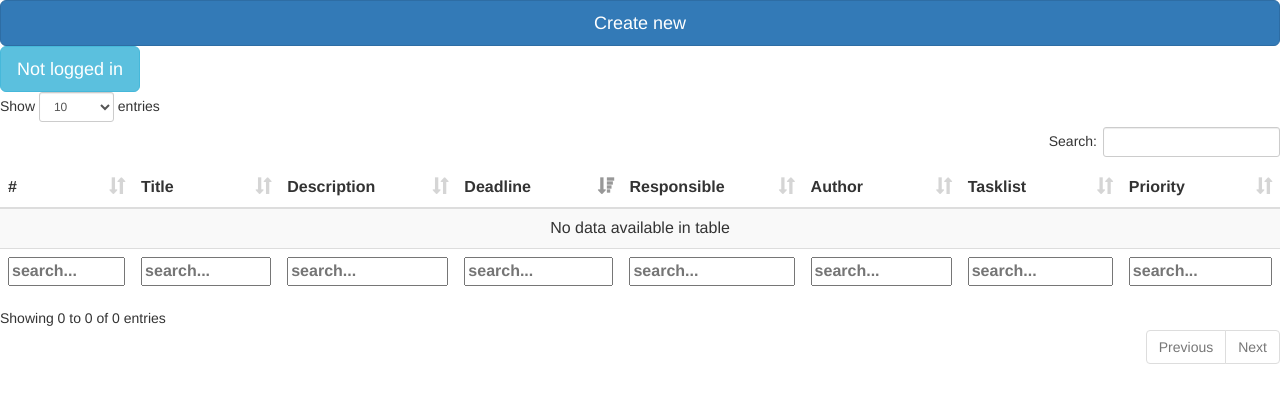
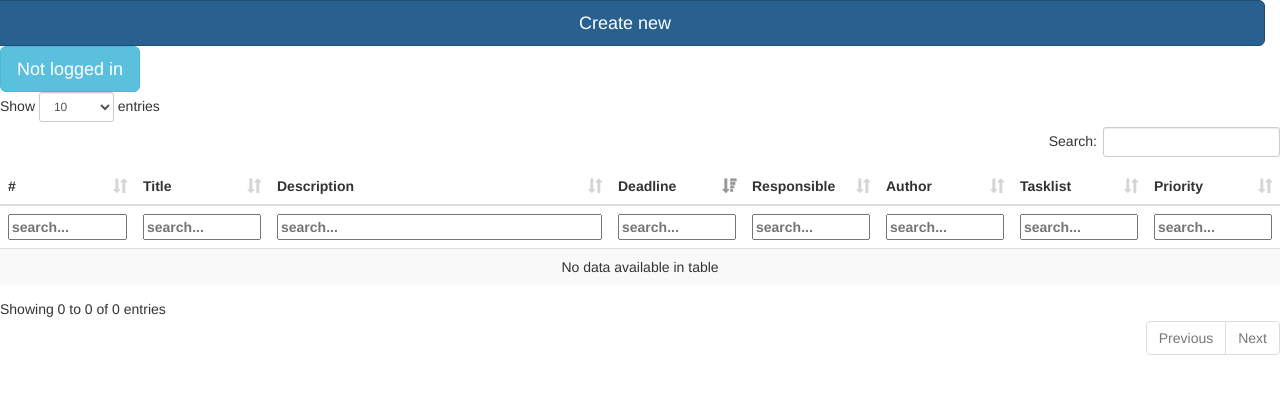
Before and after one commit to cristianmtr/tracker, a Flask app: page / in a window 1280 px wide. Shown: the top 403 px of the page. Run offline with Flask 2, Linux system fonts and the light colour scheme; data that the repository does not hold is empty; parts of the project's set-up code (start-up, migrations or seed data) failed here and were passed over; some libraries are stand-ins or nearby versions.

Commit message:
fixed the UI. columns no longer shifting width; table no longer spreading outside viewport;

```diff
--- a/static/main.css
+++ b/static/main.css
@@ -30,7 +30,55 @@
     display: block;
 }
 
-table.dataTable th,
-table.dataTable td {
-    white-space: pre-line;
+table {
+    table-layout: fixed;
 }
+
+table th,
+table td {
+    white-space: pre-wrap;
+    word-wrap: break-word;
+}
+
+.countTable table tr td:nth-child(1), thead th:nth-child(1) {
+    /*color: yellow;*/
+    width: 10%;
+    max-width: 10%;
+}
+
+.countTable table tr td:nth-child(2), thead th:nth-child(2) {
+    /*color: yellow;*/
+    width: 10%;
+    max-width: 10%;
+}
+
+.countTable table tr td:nth-child(3), thead th:nth-child(3) {
+    /*color: yellow;*/
+    width: 30%;
+    max-width: 30%;
+}
+
+.countTable table tr td:nth-child(4), thead th:nth-child(4) {
+    width: 10%;
+    max-width: 10%;
+}
+
+.countTable table tr td:nth-child(5), thead th:nth-child(5) {
+    width: 10%;
+    max-width: 10%;
+}
+
+.countTable table tr td:nth-child(6), thead th:nth-child(6) {
+   width: 10%;
+    max-width: 10%;
+}
+
+.countTable table tr td:nth-child(7), thead th:nth-child(7) {
+    width: 10%;
+    max-width: 10%;
+}
+
+.countTable table tr td:nth-child(8), thead th:nth-child(8) {
+  width: 10%;
+    max-width: 10%;
+}
--- a/static/main.js
+++ b/static/main.js
@@ -569,11 +569,6 @@
         dataSet = data['data'];
         table = $('#example').DataTable({
             "dom": 'C<"clear"><"toolbar">lfrtip',
-            scrollY: 800,
-            scrollCollapse: true,
-            fixedHeader: true,
-            responsive: true,
-            pagination: false,
             "columns": [
                 {"data": "ID"},
                 {"data": "title"},
--- a/templates/index.html
+++ b/templates/index.html
@@ -1,5 +1,7 @@
+<!DOCTYPE html>
 <html xmlns="http://www.w3.org/1999/xhtml">
 <head>
+    <meta charset="UTF-8"/>
     <title>TaskFreak - Advanced</title>
     <meta name="viewport" content="width=device-width, initial-scale=1.0">
     <!-- icon -->
@@ -11,50 +13,6 @@
     <link rel="stylesheet" type="text/css" href="static/datatables.min.css"/>
 
     <script type="text/javascript" src="static/datatables.min.js"></script>
-
-{#    <!-- jquery -->#}
-{#    <script type="text/javascript" language="javascript"#}
-{#            src="/static/thirdparty/jquery.js"></script>#}
-{##}
-{#    <!-- bootstrap css -->#}
-{#    <link href="//netdna.bootstrapcdn.com/bootstrap/3.0.0/css/bootstrap.min.css" rel="stylesheet">#}
-{##}
-{#    <!-- bootstrap3 js -->#}
-{#    <script src="//netdna.bootstrapcdn.com/bootstrap/3.0.0/js/bootstrap.min.js"></script>#}
-{##}
-{#    <!-- datatables js -->#}
-{#    <script type="text/javascript" language="javascript"#}
-{#            src="/static/thirdparty/datatables.js"></script>#}
-{##}
-{#    <!-- datatables jquery js -->#}
-{#    <script src="https://cdn.datatables.net/1.10.7/js/jquery.dataTables.min.js"></script>#}
-{##}
-{#    <!-- datatables col vis selector js -->#}
-{#    <script type="text/javascript" language="javascript"#}
-{#            src="/static/thirdparty/datatables.colvis.js"></script>#}
-{##}
-{#    <!-- datatables col vis selector css -->#}
-{#    <link rel="stylesheet" type="text/css"#}
-{#          href="/static/thirdparty/datatables.colvis.css">#}
-{##}
-{#    <!-- datatables bootstrap css -->#}
-{#    <link rel="stylesheet" type="text/css"#}
-{#          href="/static/thirdparty/datatablesbootstrap.css">#}
-{##}
-{#    <!-- datatables bootstrap js -->#}
-{#    <script type="text/javascript" language="javascript"#}
-{#            src="/static/thirdparty/datatablesbootstrap.js"></script>#}
-{##}
-{#    <script type="text/javascript" language="javascript"#}
-{#            src="https://cdn.datatables.net/responsive/1.0.7/js/dataTables.responsive.min.js"></script>#}
-
-{#    <!-- cdn for edit in place functionality -->#}
-{#    <!-- css -->#}
-{#    <link href="//cdnjs.cloudflare.com/ajax/libs/x-editable/1.5.0/bootstrap3-editable/css/bootstrap-editable.css"#}
-{#          rel="stylesheet"/>#}
-{##}
-{#    <!-- js -->#}
-{#    <script src="//cdnjs.cloudflare.com/ajax/libs/x-editable/1.5.0/bootstrap3-editable/js/bootstrap-editable.min.js"></script>#}
 
     <!-- moment js -->
     <script src="/static/thirdparty/moment.js"></script>
@@ -75,8 +33,9 @@
 <div class="row">
     <div class="col-md-12">
 <!-- button for creating new task -->
-<ul class="nav nav-pills nav-justified">
-    <li button type="button" class="btn btn-primary btn-lg" data-toggle="modal" onclick="prepareModalForNewTask();"
+<ul class="row nav nav-pills nav-justified">
+    <li button type="button" class="btn btn-primary btn-lg" data-toggle="modal"
+        onclick="prepareModalForNewTask();"
         data-target="#createNewModal">
         Create new
     </li>
@@ -114,9 +73,11 @@
 
             <div class="modal-footer">
                 <button type="button" class="btn btn-default" data-dismiss="modal">Cancel</button>
-                <button id="loginButton" type="button" onclick="tryAuthenticate();" class="btn btn-primary">Login
+                <button id="loginButton" type="button" onclick="tryAuthenticate();" class="btn btn-primary">
+                    Login
                 </button>
-                <button id="logoutButton" type="button" onclick="logOut();" class="btn btn-primary">Logout</button>
+                <button id="logoutButton" type="button" onclick="logOut();" class="btn btn-primary">Logout
+                </button>
             </div>
 
         </div>
@@ -137,8 +98,8 @@
 
                 <!-- table with form goes here -->
 
-                <table id="modaltable" class="display table-striped table-condensed table-bordered" cellspacing="0"
-                       width="100%">
+                <table id="modaltable" class="display table-striped table-condensed table-bordered"
+                       cellspacing="0">
 
                     <!-- Priority - dropdown -->
                     <tr>
@@ -248,32 +209,32 @@
 </div>
 
 <!-- table for data -->
-
-<table id="example" class="table table-striped table-hover dt-responsive" cellspacing="0" width="100%"
-       role="grid">
+<div class="countTable">
+    <table id="example" class="table table-striped"
+           style="width: 100%;">
         <thead>
         <tr>
-        <th >#</th>
-        <th >Title</th>
-        <th >Description</th>
-        <th >Deadline</th>
-        <th >Responsible</th>
-        <th >Author</th>
-        <th >Tasklist</th>
-        <th >Priority</th>
+            <th>#</th>
+            <th>Title</th>
+            <th>Description</th>
+            <th>Deadline</th>
+            <th>Responsible</th>
+            <th>Author</th>
+            <th>Tasklist</th>
+            <th>Priority</th>
         </tr>
         </thead>
 
         <tfoot style="display: table-header-group;">
         <tr>
-        <th >#</th>
-        <th >Title</th>
-        <th >Description</th>
-        <th >Deadline</th>
-        <th >Responsible</th>
-        <th >Author</th>
-        <th >Tasklist</th>
-        <th >Priority</th>
+            <th>#</th>
+            <th>Title</th>
+            <th>Description</th>
+            <th>Deadline</th>
+            <th>Responsible</th>
+            <th>Author</th>
+            <th>Tasklist</th>
+            <th>Priority</th>
         </tr>
         </tfoot>
 
```
Lines whose indentation alone changed are shown as unchanged.
